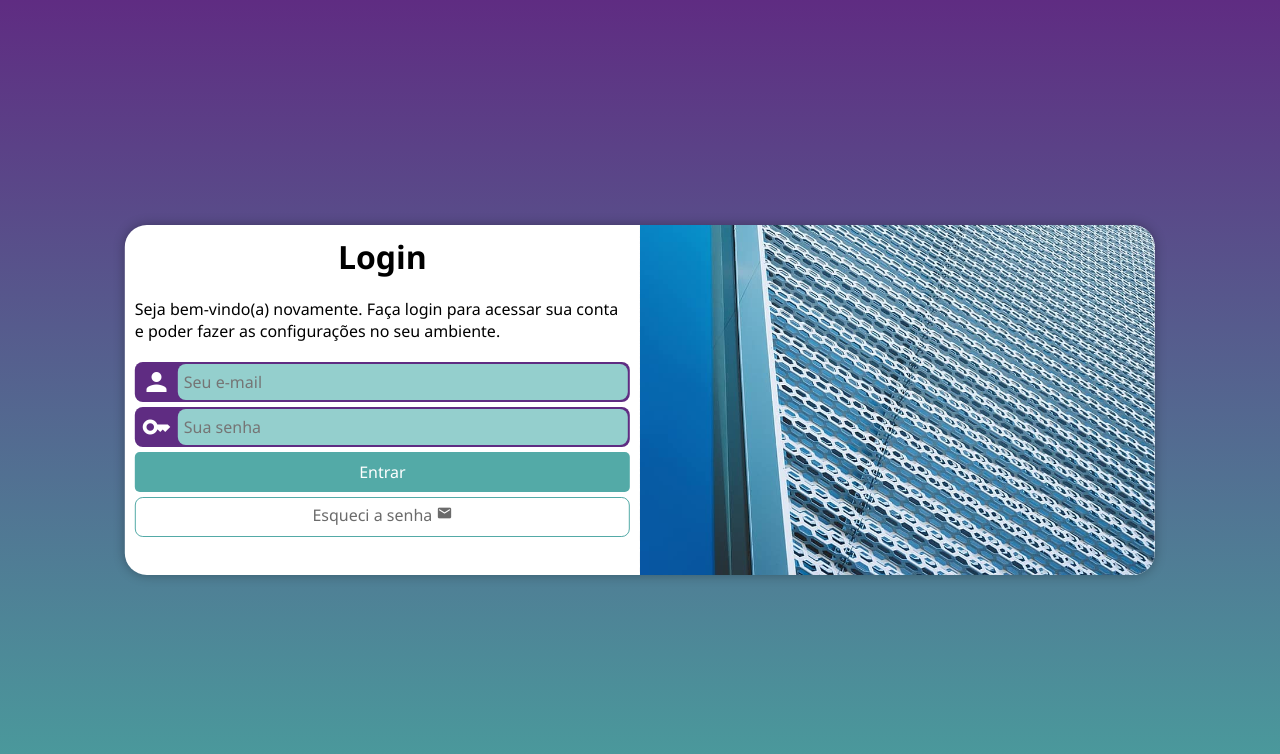
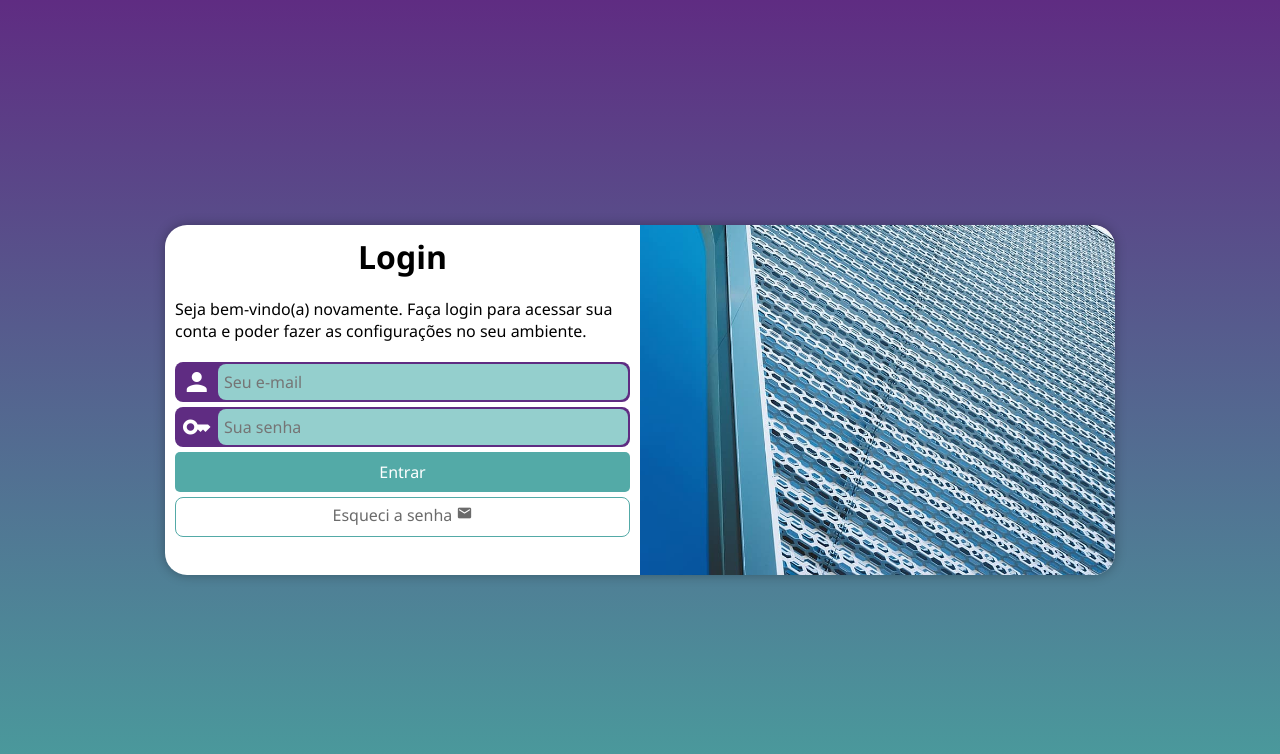
Before and after one commit to rodrigobarbonifilho/projeto-login, a plain HTML site: page Meu/index.html in a window 1280 px wide. Drawn offline with Linux system fonts and the light colour scheme.

Commit message:
width no big alterado pra 950px ao inves de 80.5vw

```diff
--- a/Meu/styles/big.css
+++ b/Meu/styles/big.css
@@ -1,7 +1,7 @@
 @charset "UTF-8";
 
 #login {
-  width: 80.5vw;
+  width: 950px;
   height: 350px;
   border-radius: 22px;
   box-shadow: 0 0 12px rgba(0, 0, 0, 0.3);
```
